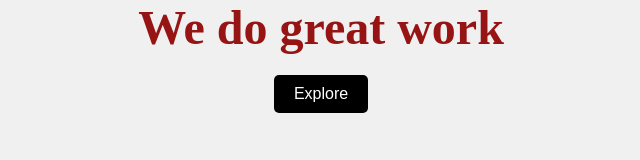
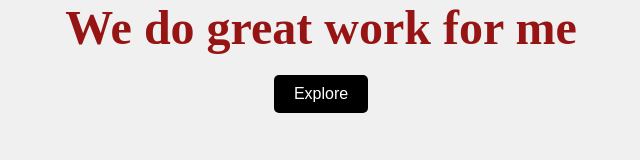
Before and after one commit to LAKSHIT-PROFILE/MyLearning, a website: page index.html in a window 1280 px wide. Shown: the whole page, without its empty margins (319-959 px from the left). Drawn offline with Linux system fonts and the light colour scheme.

Commit message:
second comit

```diff
--- a/index.html
+++ b/index.html
@@ -7,7 +7,7 @@
     <link rel="stylesheet" href="style.css" />
   </head>
   <body>
-    <h1>We do great work</h1>
+    <h1>We do great work for me</h1>
     <button>Explore</button>
   </body>
 </html>
```
Also changed, not shown: README.md (added).
